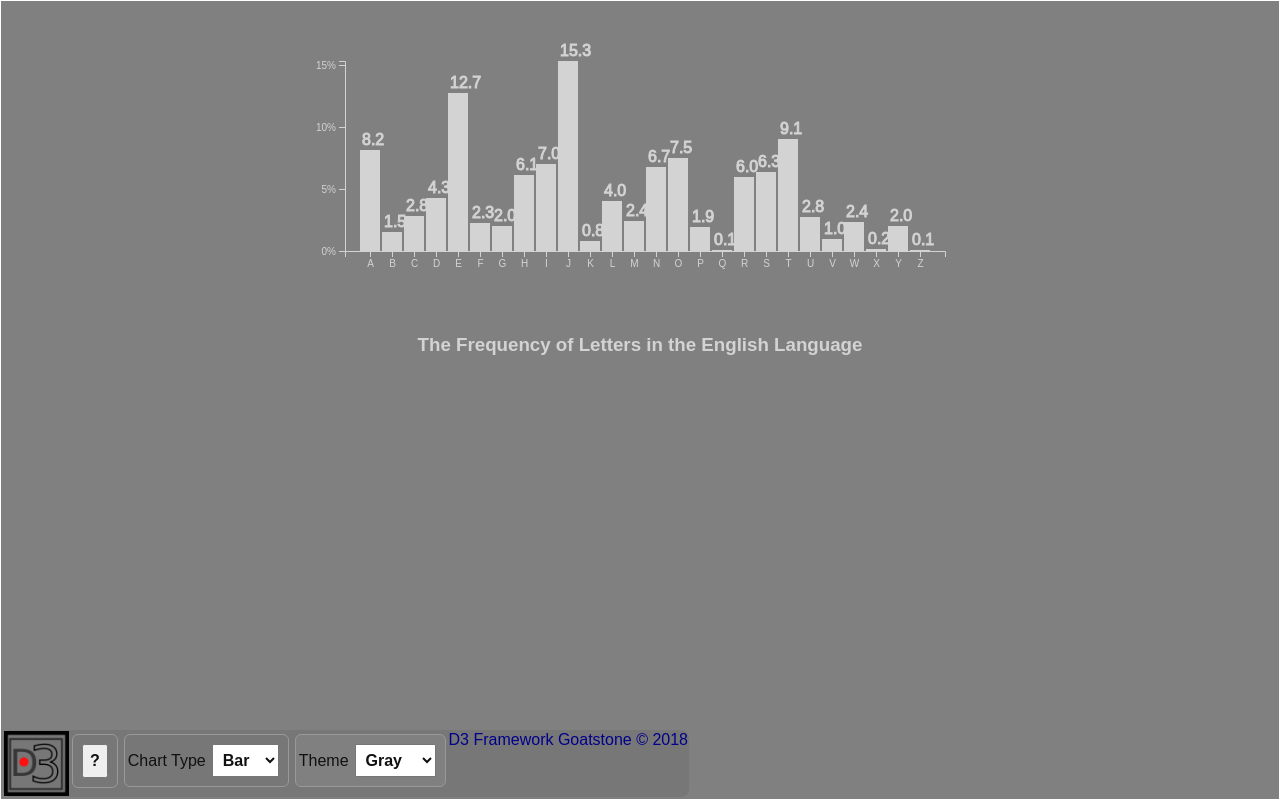
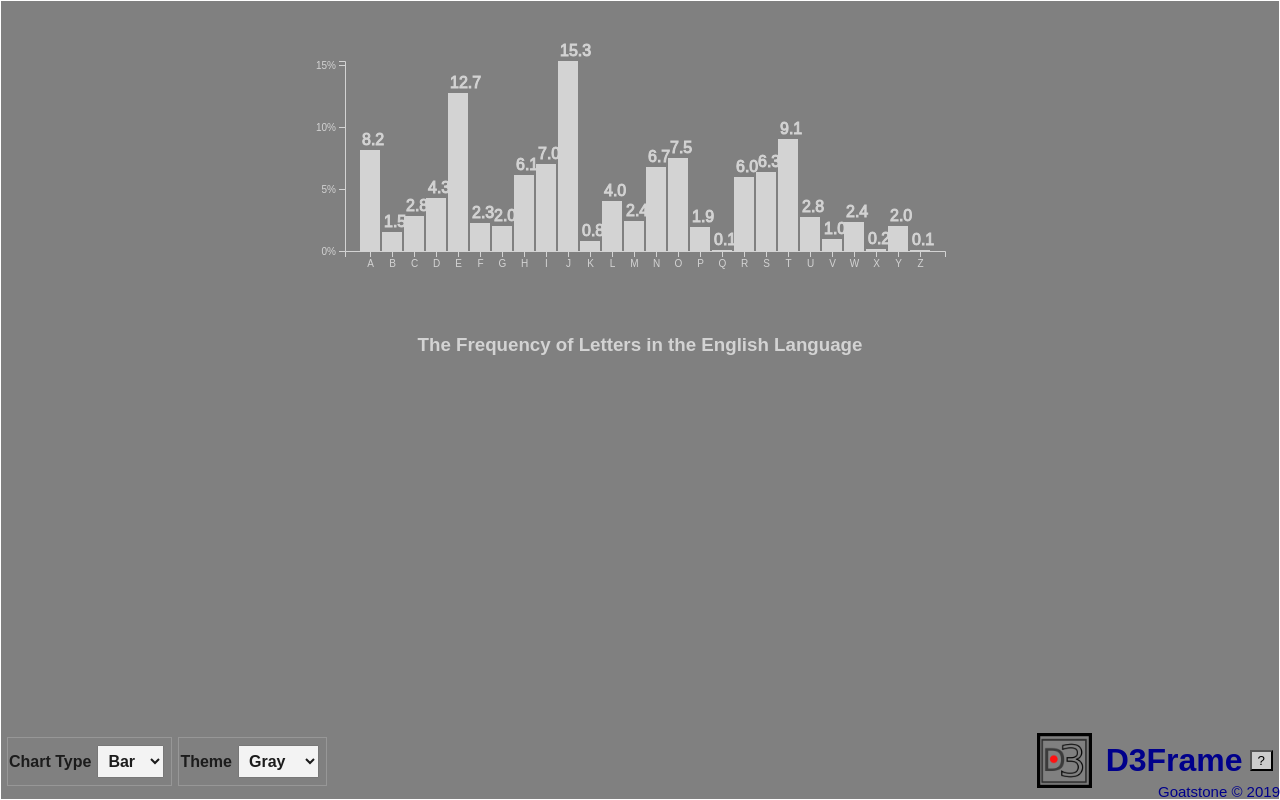
Before and after one commit to goatstone/d3-frame, a React app: page / in a window 1280 px wide. Built offline with nearby package versions, Linux system fonts and the light colour scheme.

Commit message:
update control and information styles

```diff
--- a/public/style.css
+++ b/public/style.css
@@ -28,7 +28,6 @@ button.info-panel  {
     height: 100%;
     margin: 0;
     background: white;
-    /* opacity: 0.8; */
 }
 button.info-panel  div{
     color: black;
@@ -56,3 +55,23 @@ button.info-panel  a{
     color: darkblue;
     padding: 12px;
 }
+section.copy-credit {
+    font-size: 15px;
+    position: fixed;
+    right: 0;
+    bottom: 0;
+}
+div.title-area {
+    position: fixed;
+    display: flex;
+    align-items: center;
+    right: 0;
+    bottom: 0;
+}
+div.title-area img {
+    margin: 0 14px;
+}
+div.title-area button {
+    margin: 0 7px;
+    background: #ccc;
+}
--- a/src/component/Control/index.js
+++ b/src/component/Control/index.js
@@ -8,17 +8,6 @@ function Control() {
       {({ state, actions }) => {
         return (
           <section className={getStyle(state.theme, styleTypes.CONTROL).main()}>
-            <img src="d3-frame-logo.png" alt="D3 Frame Art" width="65" height="65" />
-            <form>
-              <label>
-                <button
-                  onClick={actions.showInfo}
-                  type="button"
-                  disabled={state.isInfoVisible}
-                >
-                  ?
-                </button>
-              </label>
             <label>
               Chart Type
               <select name="chart-type" onChange={(event) => actions.setChartType(event.target.value)} value={state.chartType}>
@@ -68,16 +57,6 @@ function Control() {
                 </label>
               )
             }
-            </form>
-            <section>
-              <a href="https://github.com/goatstone/d3-frame" target="new">
-                D3 Framework
-              </a>
-              &nbsp;
-              <a href="http://goatstone.com" target="new">
-              Goatstone &copy; 2018
-              </a>
-            </section>
           </section>
         )
       }}
--- a/src/d3-react.js
+++ b/src/d3-react.js
@@ -16,10 +16,30 @@ function D3React() {
               <Chart
                 chartConfig={config.chart}
               />
-              <Control />
               {
                 state.isInfoVisible && <Info onClick={actions.hideInfo} />
               }
+            </section>
+            <div className="title-area">
+              <img src="d3-frame-logo.png" alt="D3 Frame Art" width="55" height="55" />
+              <h1>
+                <a href="https://github.com/goatstone/d3-frame" target="new">
+                  D3Frame
+                </a>
+              </h1>
+              <button
+                onClick={actions.showInfo}
+                type="button"
+                disabled={state.isInfoVisible}
+              >
+                ?
+              </button>
+            </div>
+            <Control />
+            <section className="copy-credit">
+              <a href="http://goatstone.com" target="new">
+                Goatstone &copy; 2019
+              </a>
             </section>
           </div>
         )
--- a/src/get-style.js
+++ b/src/get-style.js
@@ -34,23 +34,29 @@ const style = {
   [styleTypes.CONTROL]: {
     main: {
       position: 'fixed',
-      bottom: 0,
+      bottom: '10px',
       left: 0,
       display: 'flex',
+      flexDirection: 'row',
+      justifyContent: 'flex-start',
+      alignItems: 'center',
+      flexWrap: 'wrap',
       fontSize: '1rem',
-      flexDirection: 'row',
-      justifyContent: 'center',
       padding: '1px',
       margin: '3px',
-      background: backgroundColor,
       borderRadius: '0.5rem',
       '& label': {
         color: foregroundColor,
-        display: 'inline-block',
+        fontWeight: 900,
+        background: 'gray',
+        opacity: 0.9,
+        display: 'flex',
+        justifyContent: 'flex-start',
+        alignItems: 'center',
+        flexWrap: 'wrap',
         border: '1px solid #999',
-        borderRadius: '6px',
-        padding: '3px',
-        margin: '3px',
+        padding: '1px',
+        margin: '0 3px',
       },
       '& button, select': {
         color: foregroundColor,
@@ -58,6 +64,18 @@ const style = {
         padding: '6px',
         margin: '6px',
         fontWeight: 900,
+      },
+      '& button': {
+        background: '#ccc',
+        borderColor: 'black',
+      },
+      '& h1': {
+        margin: '3px',
+      },
+      '& h1 a': {
+        color: 'black',
+        fontSize: '1em',
+        margin: '3px',
       },
     },
   },
```
Lines whose indentation alone changed are shown as unchanged.
